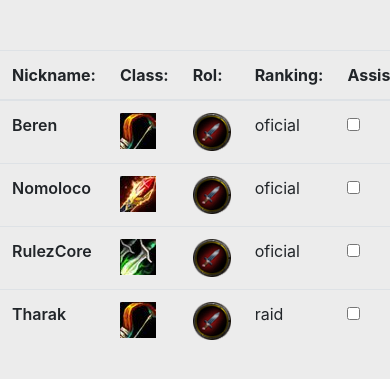
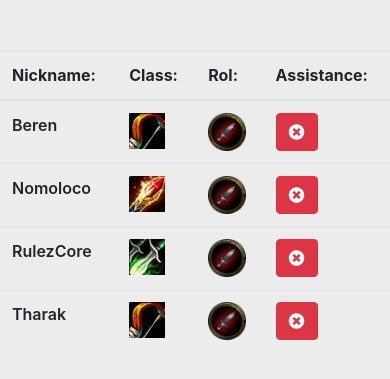
Before and after one commit to RulezCore/WoWRosterApp, a Django app: page /raids/3 in a window 390 px wide; the page is wider, and only the part inside the window is pictured. Shown: the top 379 px of that part. Run offline with Django 3.2, Linux system fonts and the light colour scheme; data comes from the database, SQL or seed files in the repository; both versions use the stored data as it was after the commit; some libraries are stand-ins or nearby versions.

Commit message:
responsive fixed

```diff
--- a/Backend/urls.py
+++ b/Backend/urls.py
@@ -17,6 +17,7 @@ urlpatterns = [
     path('admin/', admin.site.urls),
     path('api-auth/', include('rest_framework.urls')),
     path('api/v1/', include(router.urls)),
+    path('api/v1/assistance/', views.MarcarAsistenciaRaid.as_view()),
     path('logout', logout, name='logout')
 ]
 
@@ -25,6 +26,6 @@ urlpatterns = [
 urlpatterns += [
     path('', home, name="home"),
     path('raids/', raids, name="raids"),
-    path('raids/<id>',raid , name="raid"),
+    path('raids/<id>', raid, name="raid"),
     path('members/', members, name="members")
 ]
--- a/frontend/static/frontend/css/main.css
+++ b/frontend/static/frontend/css/main.css
@@ -63,6 +63,12 @@ body {
   margin-top: 50px;
 }
 
+@media screen and (max-width: 550px) {
+  #containerRaidU .table .rankingT {
+    display: none;
+  }
+}
+
 #membersContainer {
   margin-top: 50px;
 }
--- a/frontend/static/frontend/css/main.scss
+++ b/frontend/static/frontend/css/main.scss
@@ -52,7 +52,17 @@ body {
 
 #containerRaidU {
   margin-top: 50px;
-}
+
+  .table {
+    .rankingT {
+      @media screen and(max-width:550px) {
+        display: none;
+      }
+    }
+
+    }
+  }
+
 
 // MEMBERS
 #membersContainer {
--- a/frontend/templates/frontend/raid.html
+++ b/frontend/templates/frontend/raid.html
@@ -9,18 +9,24 @@
           <th scope="col">Nickname:</th>
           <th scope="col">Class:</th>
           <th scope="col">Rol:</th>
-      <th scope="col">Ranking:</th>
+          <th class="rankingT" scope="col">Ranking:</th>
           <th scope="col">Assistance:</th>
         </tr>
       </thead>
       <tbody>
-    {% for raid in raid.raid_assistances.all %}
+        {% for assistance in raid.raid_assistances.all %}
         <tr>
-      <td style="font-weight:600">{{raid.member}}</td>
-      <th scope="row"><img src="/static/frontend/img/classes/{{raid.member.clas}}.jpg" alt=""></th>
-      <th scope="row"><img class="" src="/static/frontend/img/role/{{raid.member.role}}.png" alt="Card image cap" width="38px"></th>
-      <td>{{raid.member.rank}}</td>
-      <td><input type="checkbox" aria-label="Checkbox for following text input" {% if raid.assistance == True %} checked {% endif %}></td>
+          <td style="font-weight:600">{{assistance.member}}</td>
+          <th scope="row"><img src="/static/frontend/img/classes/{{assistance.member.clas}}.jpg" alt=""></th>
+          <th scope="row"><img class="" src="/static/frontend/img/role/{{assistance.member.role}}.png" width="38px"></th>
+          <td class="rankingT">{{assistance.member.rank}}</td>
+          <td>
+            <button id="b{{assistance.id}}" class="btn {% if assistance.assistance %}btn-success{% else %}btn-danger{% endif %}" onClick="setAssistance('{{assistance.id}}')">
+              {% if assistance.assistance %}<i class="fas fa-check-circle"></i>
+              {% else %}<i class="fas fa-times-circle"></i>{% endif %}
+            </button>
+            {% comment %} <input type="checkbox" aria-label="Checkbox for following text input" {% if assistance.assistance == True %} checked {% endif %}> {% endcomment %}
+          </td>
         </tr>
         {% endfor %}
 
@@ -30,3 +36,57 @@
 </div>
 
 {% endblock %}
+
+{% block js %}
+<script>
+
+/* https://docs.djangoproject.com/en/1.8/ref/csrf/#ajax */
+function getCookie(name) {
+  var cookieValue = null;
+  if (document.cookie && document.cookie != '') {
+    var cookies = document.cookie.split(';');
+    for (var i = 0; i < cookies.length; i++) {
+      var cookie = jQuery.trim(cookies[i]);
+      // Does this cookie string begin with the name we want?
+      if (cookie.substring(0, name.length + 1) == (name + '=')) {
+        cookieValue = decodeURIComponent(cookie.substring(name.length + 1));
+        break;
+      }
+    }
+  }
+  return cookieValue;
+}
+
+function setAssistance(id){
+  var btn = $(`#b${id}`);
+  fetch(`/api/v1/assistance/`, {
+    method: 'POST',
+    credentials: "same-origin",
+    body: JSON.stringify({id: id}),
+    headers: {
+      "X-CSRFToken": getCookie("csrftoken"),
+      "Accept": "application/json",
+      "Content-Type": "application/json"
+    },
+  })
+  .then(function(response) {
+    return response.json();
+  })
+  .then(function(data) {
+    btn.removeClass('btn-success btn-danger');
+    btn.addClass('btn-secondary');
+    btn.html('<i class="fas fa-spinner fa-pulse"></i>');
+    setTimeout(() => {
+      if (data.assistance) {
+        btn.addClass('btn-success');
+        btn.html('<i class="fas fa-check-circle"></i>');
+      }
+      else {
+        btn.addClass('btn-danger');
+        btn.html('<i class="fas fa-times-circle"></i>');
+      }
+    }, 300);
+  });
+}
+</script>
+{% endblock %}
```
Also changed, not shown: Backend/settings.py (+7 -0 lines), api/models.py (+16 -11 lines), api/views.py (+17 -1 lines), frontend/templates/frontend/raids.html (+7 -4 lines), test.sqlite3, 1 other file. Lines whose indentation alone changed are shown as unchanged.
